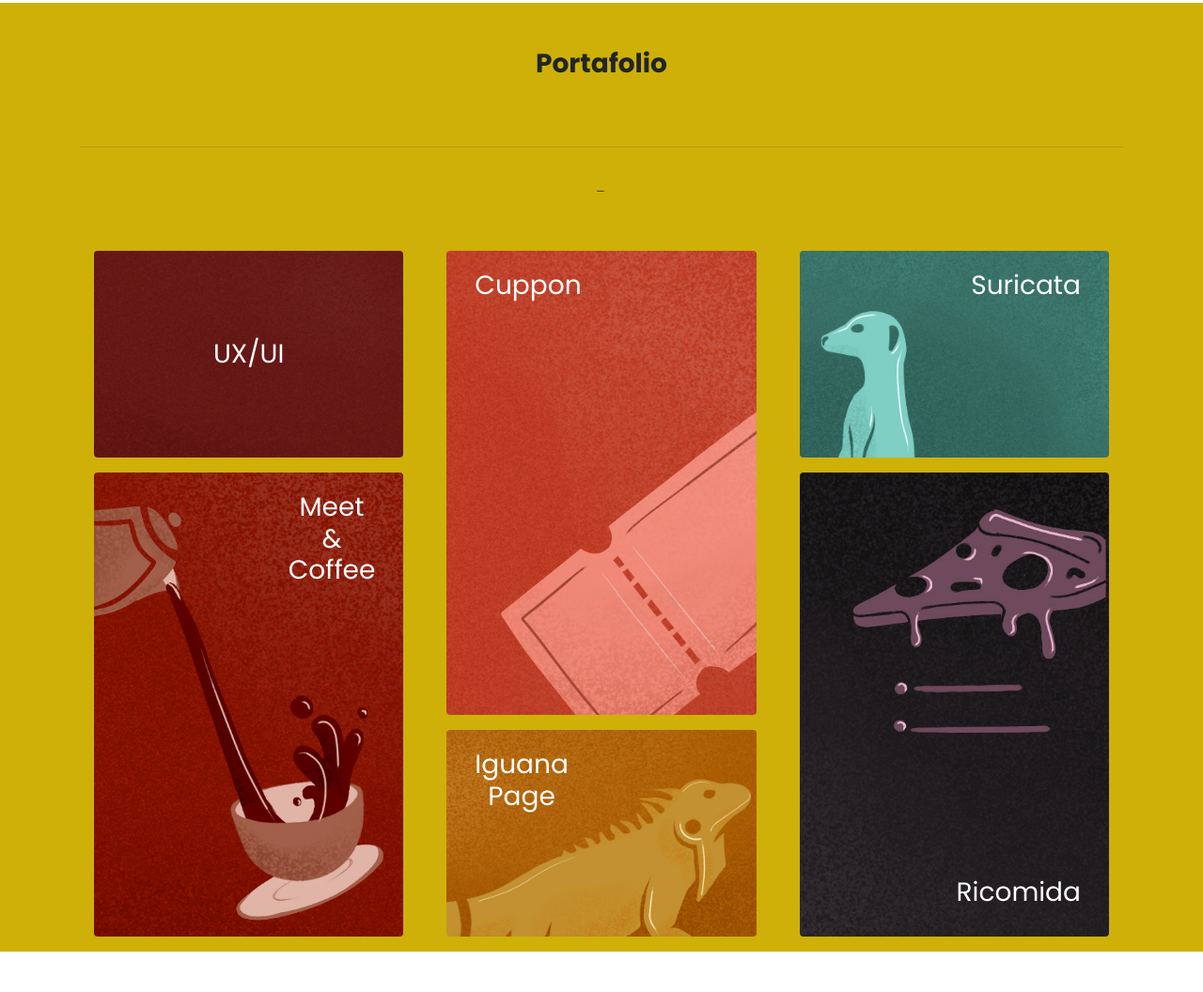
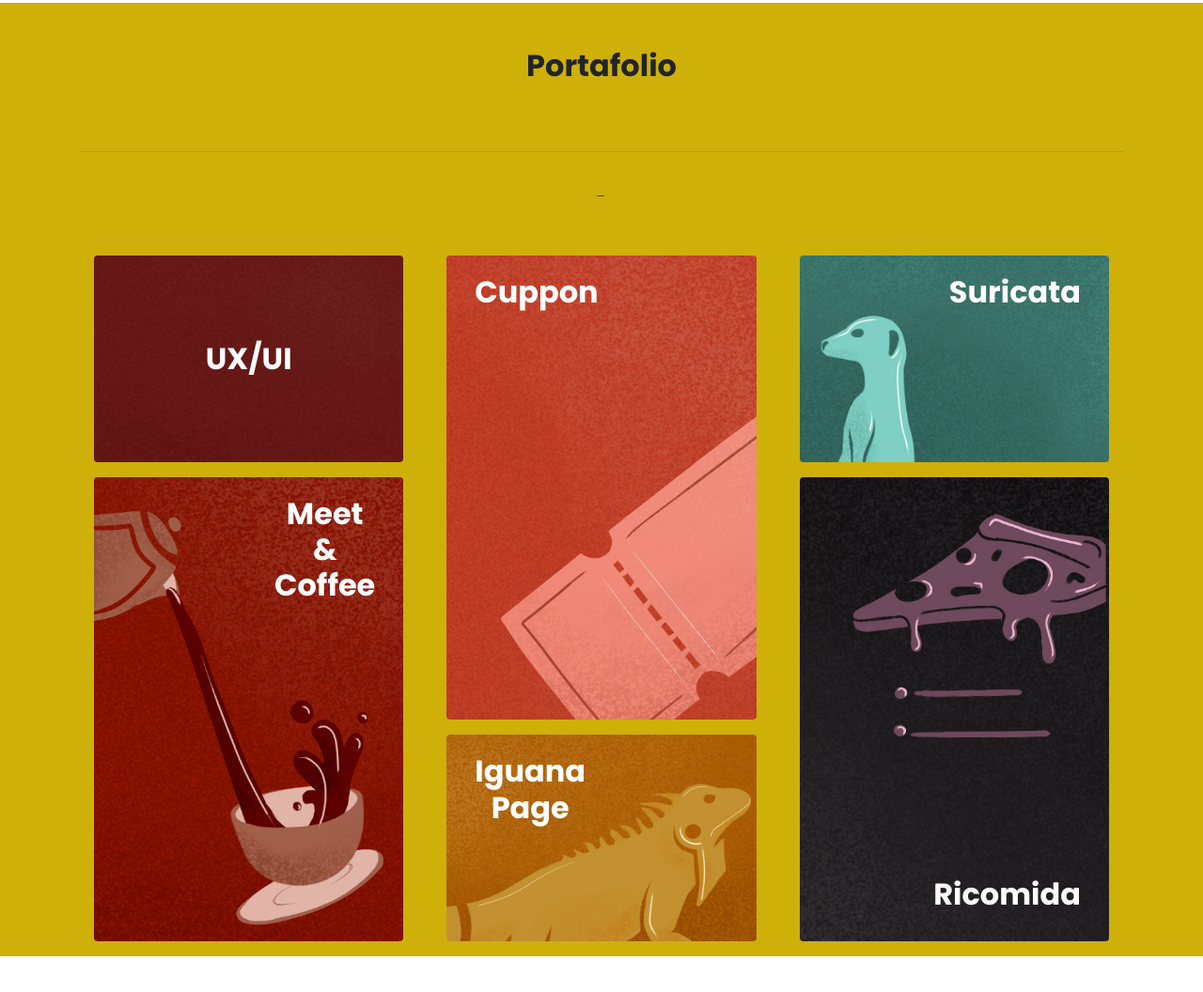
Before and after one commit to Camila-P/Portafolio-Camila, a plain HTML site: page index.html in a window 1280 px wide. Shown: the part 1292-2348 px from the top of the page at 94% size. Drawn offline with nearby package versions, Linux system fonts and the light colour scheme; a script that the page names is missing.

Commit message:
cambios de letra/descripción

```diff
--- a/assets/css/style.css
+++ b/assets/css/style.css
@@ -8,6 +8,20 @@ body *{
     text-align: center;
 }
 
+h1{
+  font-weight: 400;
+  padding-bottom: 10px;
+}
+
+h2{
+  font-weight: 700;
+  font-size: xx-large;
+}
+
+h3{
+  font-weight: 200;
+  font-size: large;
+}
 
 /* seción portafolio*/
 .gallery {
--- a/index.html
+++ b/index.html
@@ -42,9 +42,11 @@
                 <h1>¿Quién soy?</h1>
                 <h3 class="text-muted"> ILUSTRACIÓN | DISEÑO UX/UI</h3>
                 <hr><br>
-                <p>Tú no sabes, yo tampoco (? Lorem ipsum dolor sit amet consectetur adipisicing elit. Placeat accusamus eveniet molestias neque architecto ducimus, minus atque, animi vitae sapiente quae excepturi dolorem rem explicabo. Ut perferendis corporis commodi quibusdam.</p><br>
+                <p>¡Hola! Mi nombre es Camila, ilustradora de profesión y dedicada al diseño e ilustración editorial.</p>
+                <p>Tengo 24 años, aunque sólo en los más recientes comencé a dedicarme completamente al campo creativo. Antes estudié Ing. en Biotecnología en la U. de Chile, pero descubrí que no era mi camino y decidí dar un giro hacia un lado más creativo y artístico. </p><br>
                 <hr class="mb-4">
-                <p>Lorem ipsum dolor sit amet consectetur adipisicing elit. Distinctio temporibus minima hic ab dicta. Odit voluptas eos adipisci atque, maiores dignissimos quasi voluptatibus omnis voluptatum nesciunt ut quo, temporibus id.</p>
+                <p>¡Me encanta aprender cosas nuevas y realizo muchas actividades! Practico karate y soy voluntaria de Bomberos, lo que básicamente me capacita para sacarte de cualquier apuro, tanto en la web como en la vida real(?)</p>
+                <p>¿Tienes alguna idea? ¡Trabajemos juntos!</p>
             </div>
             <div>
             </div>
@@ -172,7 +174,7 @@
         </div>
 
         <h6 class="font-weight-bold text-center grey-text text-uppercase small mb-4 mt-4"></h6>
-        <h3 class="font-weight-bold text-center dark-grey-text py-5">Portafolio</h3>
+        <h2 class="font-weight-bold text-center dark-grey-text py-5">Portafolio</h2>
         <hr class="w-header my-4">
         <p class="lead text-center pt-2 mb-5">-</p>
 
@@ -188,7 +190,7 @@
                   <img class="img-fluid z-depth-1 rounded" src="assets/img/IMG-4.jpg" alt="Card image cap">
                 </div>
                 <div class="centered">
-                  <h3>UX/UI</h3>
+                  <h2>UX/UI</h2>
 
                 </div>
             </div>
@@ -202,9 +204,9 @@
                 <img class="img-fluid z-depth-1 rounded" src="assets/img/IMG-2.jpg" alt="Card image cap">
               </a>
               <div class="top-right">
-                <h3>Meet</h3>
-                <h3>&</h3>
-                <h3>Coffee</h3>
+                <h2>Meet</h2>
+                <h2>&</h2>
+                <h2>Coffee</h2>
               </div>
             </div>
           </div>
@@ -217,7 +219,7 @@
                 <img class="img-fluid z-depth-1 rounded" src="assets/img/IMG-3.jpg" alt="Card image cap">
               </a>
               <div class="top-left">
-                <h3>Cuppon</h3>
+                <h2>Cuppon</h2>
               </div>
             </div>
           </div>
@@ -230,8 +232,8 @@
                 <img class="img-fluid z-depth-1 rounded" src="assets/img/IMG-1.jpg" alt="Card image cap">
               </a>
               <div class="text-iguana top-left">
-                <h3>Iguana</h3>
-                <h3>Page</h3>
+                <h2>Iguana</h2>
+                <h2>Page</h2>
               </div>
             </div>
           </div>
@@ -246,7 +248,7 @@
                 <img class="img-fluid z-depth-1 rounded" src="assets/img/IMG-5.jpg" alt="Card image cap">
               </a>
               <div class="top-right">
-                <h3>Suricata</h3>
+                <h2>Suricata</h2>
               </div>
             </div>
           </div>
@@ -259,7 +261,7 @@
                 <img class="img-fluid z-depth-1 rounded" src="assets/img/IMG-6.jpg" alt="Card image cap">
               </a>
               <div class="bottom-right">
-                <h3>Ricomida</h3>
+                <h2>Ricomida</h2>
               </div>
             </div>
           </div>
```
